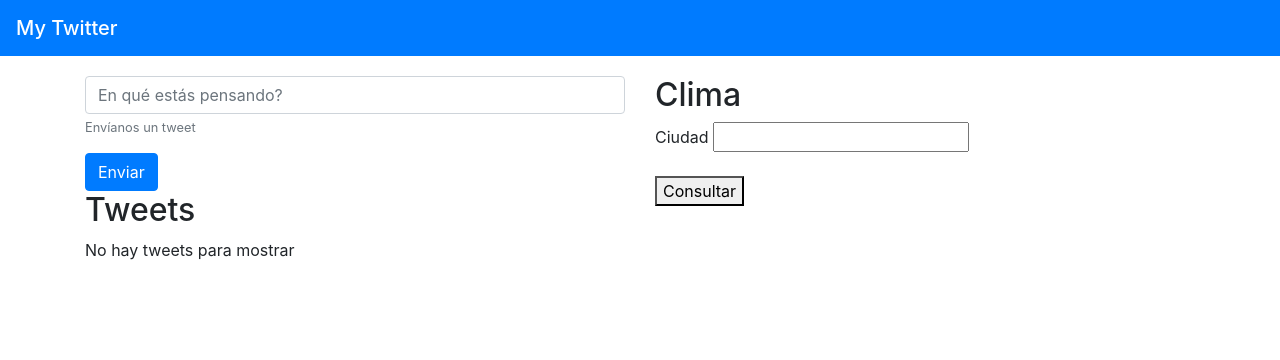
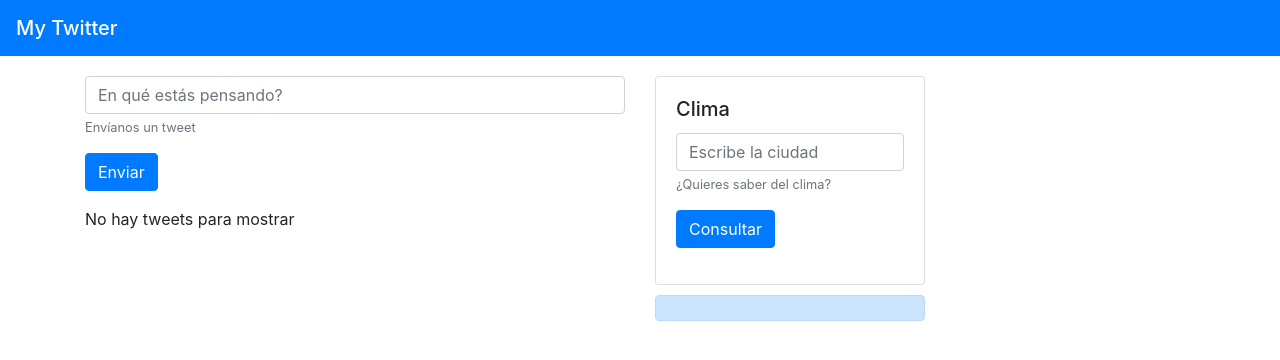
Before and after one commit to rosavergarab/proyecto_twitter, a plain HTML site: page public/index.html in a window 1280 px wide. Drawn offline with nearby package versions, Linux system fonts and the light colour scheme.

Commit message:
proyecto twitter

```diff
--- a/public/index.html
+++ b/public/index.html
@@ -13,6 +13,7 @@
         <span class="navbar-brand mb-0 h1">My Twitter</span>
       </nav>
     <div class="container">
+        <div class="row justify-content-md-center"></div>
           <div class="row">
             <div class="col-sm">
               <form onsubmit="return false">
@@ -22,16 +23,24 @@
                   </div>
                   <button type="submit" onclick="nuevoTweet()" class="btn btn-primary">Enviar</button>
               </form>
-            <h2>Tweets</h2>
+              <p></p>
               <div id="tweets">No hay tweets para mostrar</div>
             </div>
             <div class="col-sm">
-            <h2>Clima</h2>
+              <div class="card" id="card-clima">
+                <div class="card-body">
+                  <h5 class="card-title">Clima</h5>
                   <form onsubmit="return false">
-                <p><label>Ciudad <input type="text" id="ciudad"/></label></p>
-                <p><button onclick="consultarClima()">Consultar</button></p>
+                    <div class="form-group">
+                      <input type="text" class="form-control" id="ciudad" aria-describedby="citylHelp" placeholder="Escribe la ciudad">
+                      <small id="cityHelp" class="form-text text-muted">¿Quieres saber del clima?</small>
+                    </div>
+                    <button type="submit" onclick="consultarClima()" class="btn btn-primary">Consultar</button>
+                  <p></p>
                   </form>
-            <div id="clima"></div>
+                </div>
+              </div>
+              <div id="clima" class="alert alert-primary" role="alert"></div>
             </div>
           </div>
       </div>
--- a/public/main.js
+++ b/public/main.js
@@ -1,10 +1,11 @@
 const nuevoTweet = () =>{
-    const url = `/api/tweets`
+
     const tweet = {
         content: document.getElementById(`contenido`).value,
         userId: 1
     };
     if(tweet.content !==``){
+        const url = `/api/tweets`
         fetch(url, {
             method: 'POST',
             body: JSON.stringify(tweet),
@@ -14,10 +15,13 @@ const nuevoTweet = () =>{
         }).then(res => res.json())
         .catch(error => console.error('Error:', error))
         .then(response =>{
-            document.getElementById(`tweets`).innerHTML = obtenerTweet();
+            document.getElementById(`contenido`).value= obtenerTweet();
             document.getElementById(`contenido`).value=``;
             //alert(`El tweet ha sido enviado`)
         } );
+    }
+    else{
+        alert(`No puede enviar un tweet en blanco`)
     };
 };
 
@@ -28,10 +32,15 @@ const obtenerTweet = () => {
     .then(res => res.json())
     .then(response => {
         const html = response.map(tweet =>{
-           return `<p> - ${tweet.content} <br />${tweet.date}</p>`
+           return `<li class="list-group-item">${tweet.content} <br /><small>${tweet.date}</small></li>`
         }).join(" ");
 
-        document.getElementById(`tweets`).innerHTML = html;
+        document.getElementById(`tweets`).innerHTML = `<ul class="list-group">
+                                                        <li class="list-group-item active">
+                                                        Tweets
+                                                        </li>
+                                                        ${html}
+                                                       </ul>`;
     });
 };
 
--- a/public/style.css
+++ b/public/style.css
@@ -1,9 +1,13 @@
-/*body {
-    font-family: Arial, Helvetica, sans-serif;
-}
-h1{
-    text-align: center;
-}*/
 nav{
     margin-bottom: 20px;
 }
+#tweets{
+    margin-top: 10px;
+}
+#clima{
+    margin-top: 10px;
+    width: 50%;
+}
+#card-clima{
+    width: 50%;
+}
```
Also changed, not shown: public/mapa.jpg (deleted), public/mapa2.jpg (deleted). Lines whose indentation alone changed are shown as unchanged.
